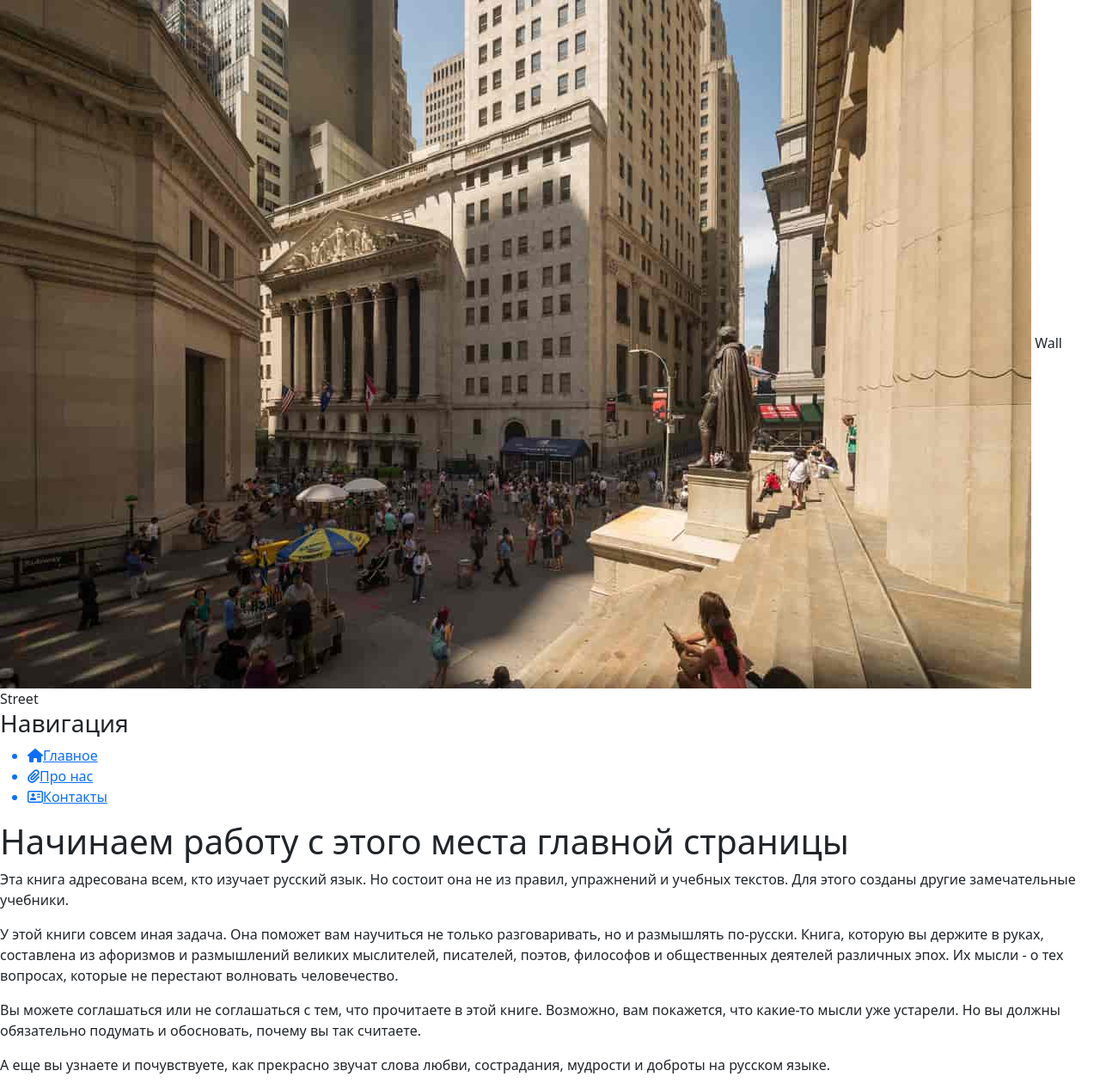
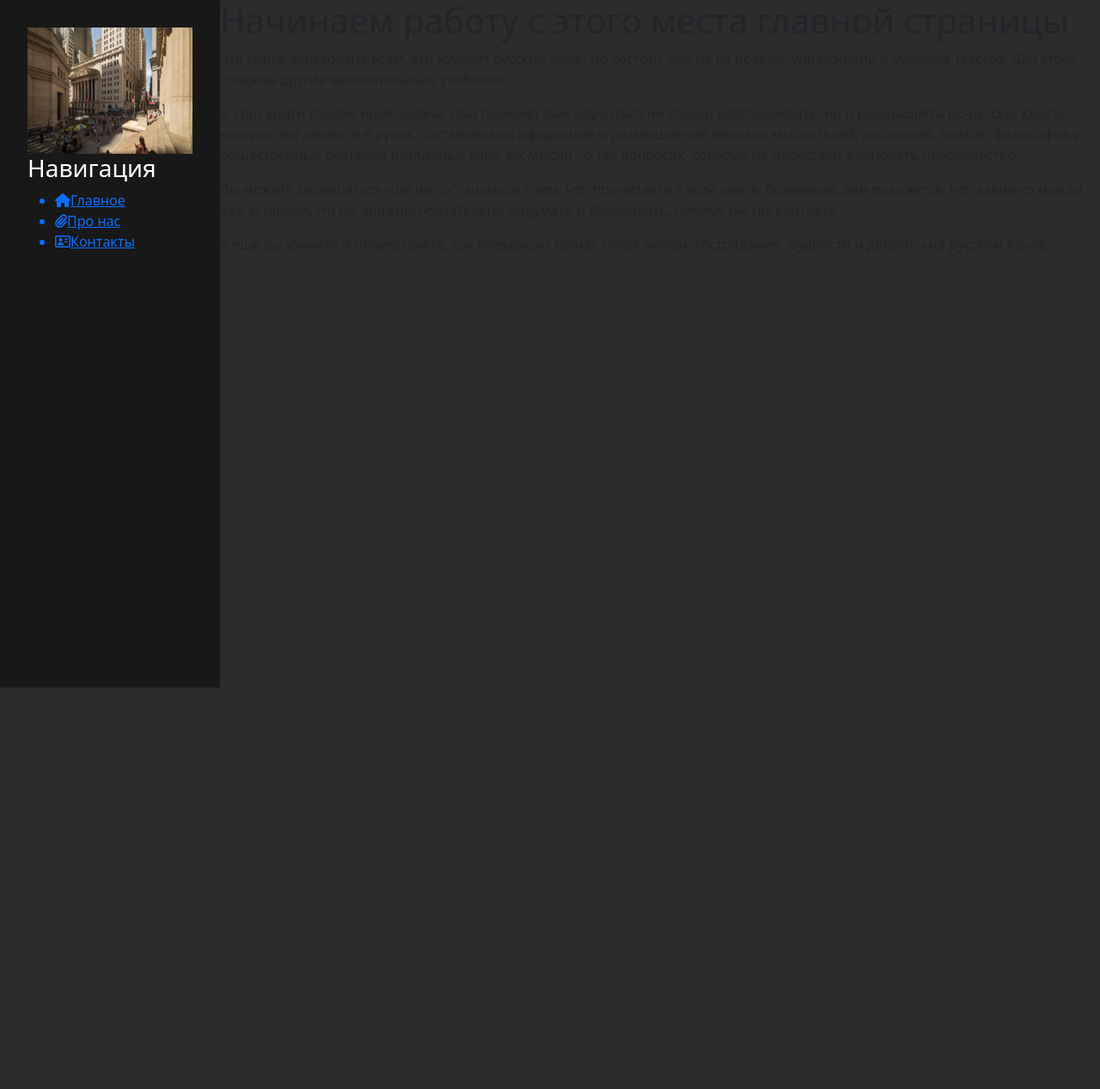
Before and after one commit to HDiman/aa_project_1, a Django app: page / in a window 1280 px wide. Shown: the whole page at 86% size. After the commit the page ends 800 px from the top, so only its background shows below. Run offline with Django 4.2, Linux system fonts and the light colour scheme.

Commit message:
aa_project_1 ver 1.10 (Добавил боковую панель)

```diff
--- a/my_project1/main/static/main/css/main.css
+++ b/my_project1/main/static/main/css/main.css
@@ -1,3 +1,13 @@
 body {
-    background: none;
+    background: #2c2c2c;
 }
+
+aside {
+    float: left;
+    background: #181818;
+    width: 20%;
+    padding: 2.5%;
+    height: 100vh;
+    color: #fff;
+    border-right: 5 px solid #4d4d4d;
+}
--- a/my_project1/main/templates/main/base.html
+++ b/my_project1/main/templates/main/base.html
@@ -11,8 +11,8 @@
 </head>
 <body>
     <aside>
-        <img src="{% static 'main/img/Stock_Exchange.jpeg' %}" alt="picture">
-        <span class="picture">Wall Street</span>
+        <img src="{% static 'main/img/Stock_Exchange.jpeg' %}" width="100%" height="20%" alt="picture">
+        <span class="picture"></span>
         <h3>Навигация</h3>
         <ul>
             <a href=""><li><i class="fa-solid fa-house"></i>Главное</li></a>
```
